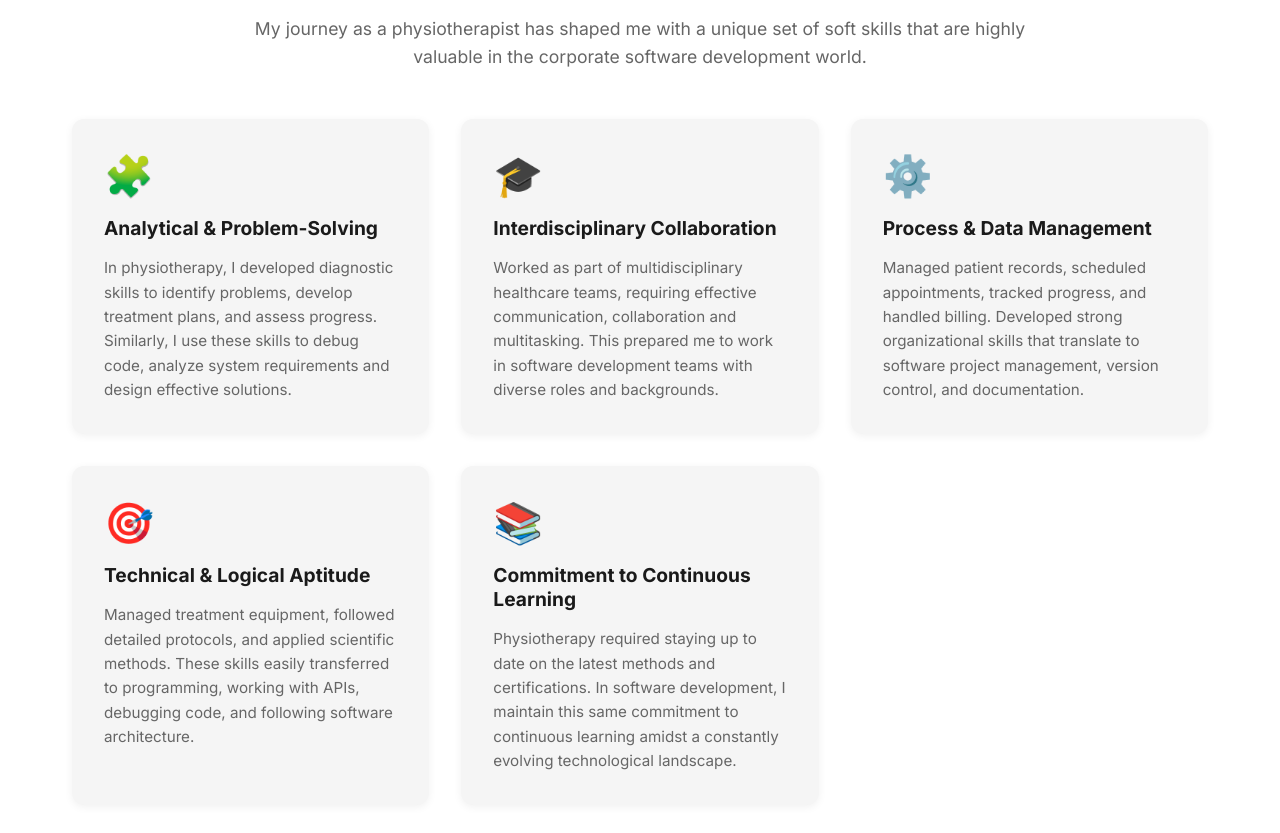
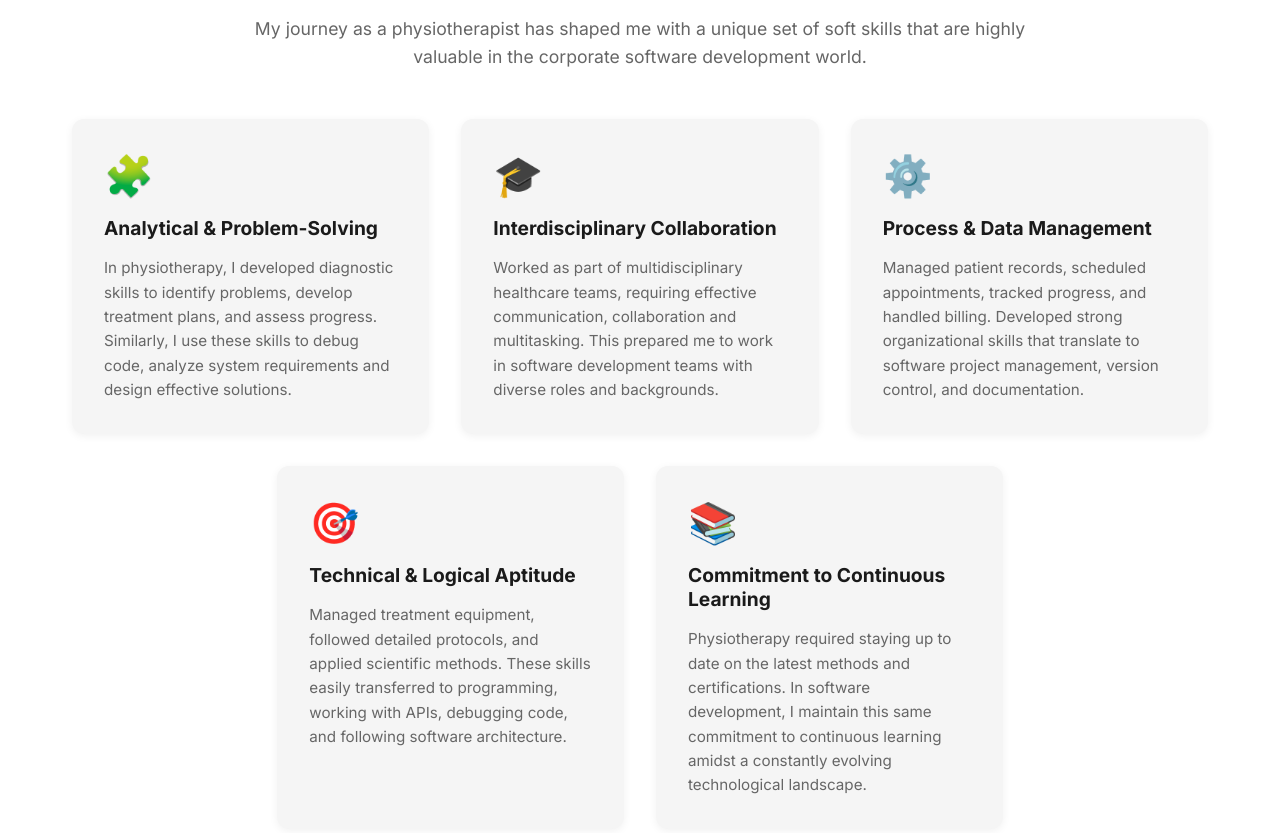
Before and after one commit to jmoreno-dev/josemorenodev.com, a React (Vite) app: page / in a window 1280 px wide. Shown: the part 2024-2857 px from the top of the page. Built offline with nearby package versions, Linux system fonts and the light colour scheme.

Commit message:
refactor skills grid layout to use flexbox for better responsiveness

```diff
--- a/src/App.css
+++ b/src/App.css
@@ -348,10 +348,21 @@
 }
 
 .skills-grid {
-    display: grid;
-    grid-template-columns: repeat(auto-fit, minmax(300px, 1fr));
+    display: flex;
+    flex-wrap: wrap;
     gap: 2rem;
     margin-top: 3rem;
+    justify-content: center;
+}
+
+.skills-grid .skill-card {
+    flex: 1 1 calc(33.333% - 2rem);
+    min-width: 300px;
+    max-width: 400px;
+}
+
+.skills-grid .skill-card:nth-child(n+4) {
+    flex: 0 1 calc(33.333% - 2rem);
 }
 
 .skill-card {
@@ -736,7 +747,14 @@
     }
 
     .skills-grid {
-        grid-template-columns: 1fr;
+        flex-direction: column;
+        align-items: center;
+    }
+
+    .skills-grid .skill-card {
+        flex: 1 1 auto;
+        width: 100%;
+        max-width: 100%;
     }
 
     .tech-grid {
```
